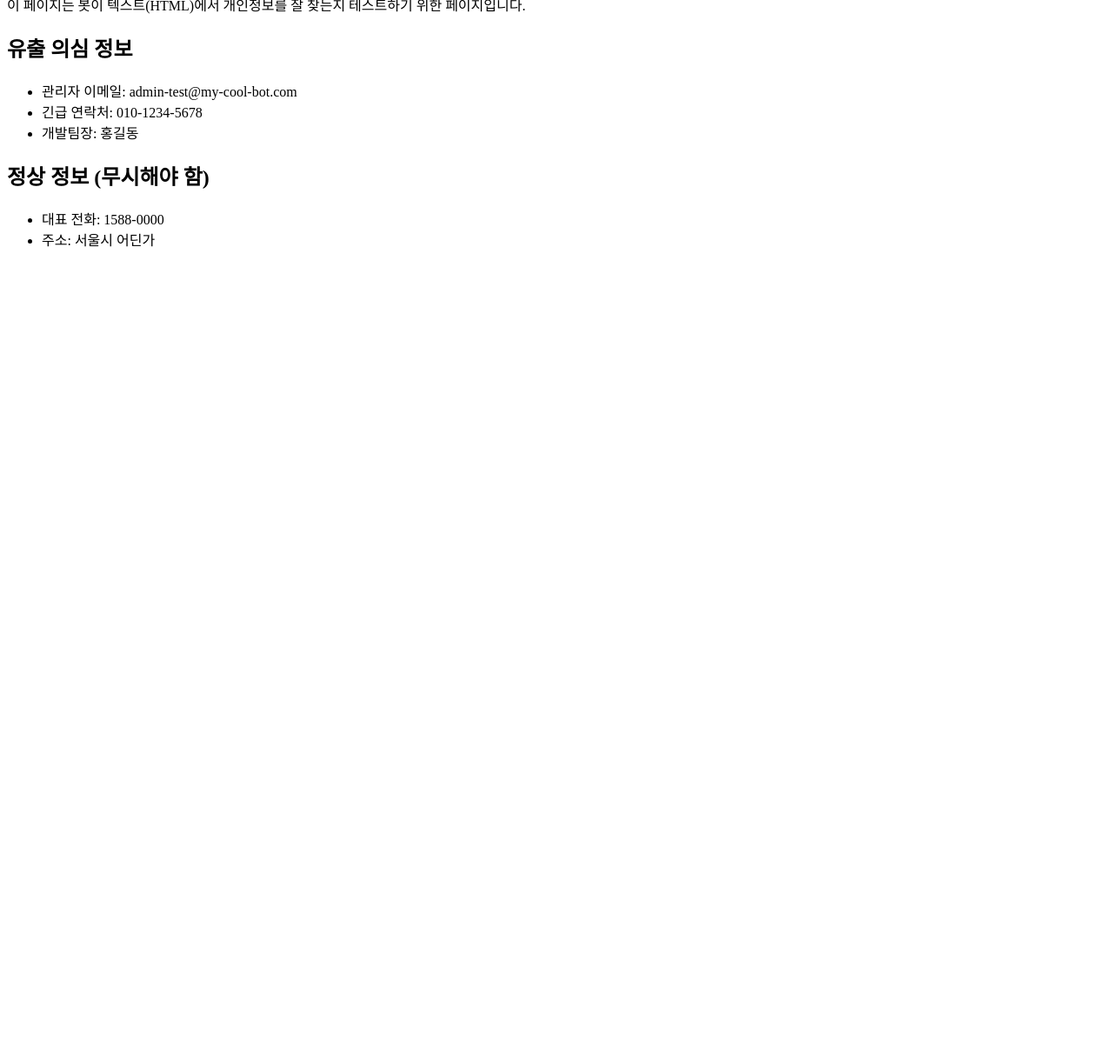
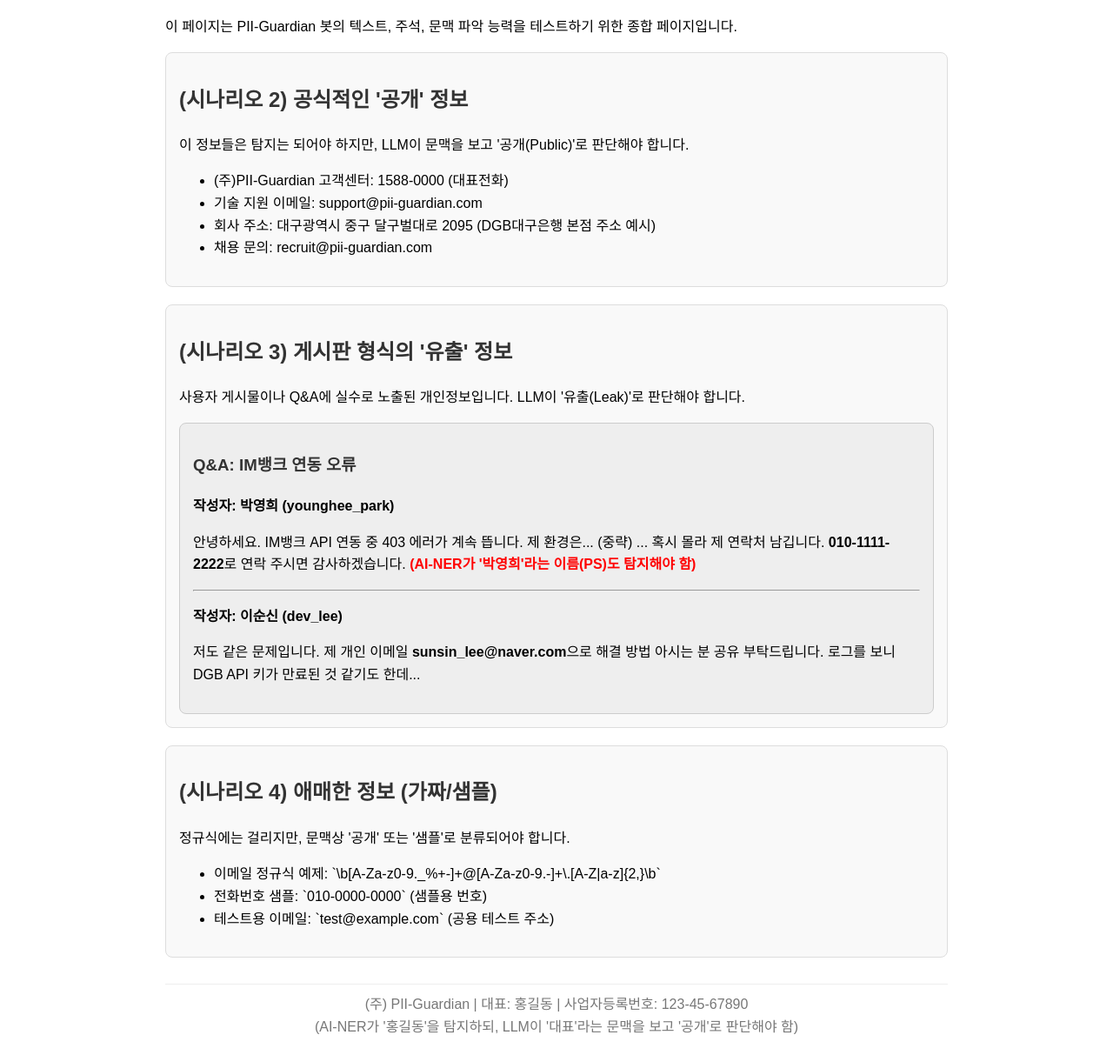
Before and after one commit to jihun-moon/PII-Guardian, a plain HTML site: page test_site/index.html in a window 1280 px wide. Shown: the part 96-1309 px from the top of the page at 87% size. Before the commit the page ends 800 px from the top, so only its background shows below. Drawn offline with Linux system fonts and the light colour scheme.

Commit message:
Revamp PII and OCR test pages with scenarios
Expanded and restructured index.html and page_with_image.html to provide comprehensive PII and OCR test scenarios. Added contextual sections, realistic examples, and improved styling to support nuanced detection and classification of personal information in both text and images.

```diff
--- a/test_site/index.html
+++ b/test_site/index.html
@@ -2,31 +2,80 @@
 <html lang="ko">
 <head>
     <meta charset="UTF-8">
-    <title>테스트 페이지 1</title>
+    <meta name="viewport" content="width=device-width, initial-scale=1.0">
+    <title>종합 테스트 허브</title>
+    <style>
+        body { font-family: sans-serif; line-height: 1.6; padding: 20px; max-width: 900px; margin: auto; }
+        h1, h2, h3 { color: #333; }
+        .content { background: #f9f9f9; border: 1px solid #ddd; padding: 15px; border-radius: 8px; margin-bottom: 20px; }
+        .comment-section { background: #eee; border: 1px solid #ccc; padding: 15px; border-radius: 8px; }
+        .footer { text-align: center; color: #777; margin-top: 30px; border-top: 1px solid #eee; padding-top: 10px; }
+        .warning { color: red; font-weight: bold; }
+    </style>
 </head>
 <body>
-    <h1>텍스트 유출 테스트 페이지</h1>
-    <p>
-        이 페이지는 봇이 텍스트(HTML)에서 개인정보를 잘 찾는지 테스트하기 위한 페이지입니다.
-    </p>
 
-    <h2>유출 의심 정보</h2>
-    <ul>
-        <li>관리자 이메일: admin-test@my-cool-bot.com</li>
-        <li>긴급 연락처: 010-1234-5678</li>
-        <li>개발팀장: 홍길동</li>
-    </ul>
-
-    <h2>정상 정보 (무시해야 함)</h2>
-    <ul>
-        <li>대표 전화: 1588-0000</li>
-        <li>주소: 서울시 어딘가</li>
-    </ul>
+    <h1>종합 PII 유출 테스트 허브</h1>
+    <p>이 페이지는 PII-Guardian 봇의 텍스트, 주석, 문맥 파악 능력을 테스트하기 위한 종합 페이지입니다.</p>
 
     <!--
-        주석(Comment) 안에 숨겨진 정보도 찾아야 합니다.
-        - 백업 담당자: 010-9876-5432
-        - API 키 (가짜): sk_abcdefg1234567890
+      (시나리오 1: 주석에 숨겨진 명백한 유출 정보)
+      LLM은 '유출(Leak)'로 판단해야 합니다.
     -->
+    <!--
+      [비상 연락망]
+      - 서버실 백업 담당 (김철수): 010-9876-5432
+      - 임시 DB 비밀번호: temp_db_pass_123!
+      - IM뱅크 테스트 API 키 (외부 노출 절대 금지): im-key-prod-abcdefg1234567890xyz
+    -->
+
+    <div class="content">
+        <h2>(시나리오 2) 공식적인 '공개' 정보</h2>
+        <p>이 정보들은 탐지는 되어야 하지만, LLM이 문맥을 보고 '공개(Public)'로 판단해야 합니다.</p>
+        <ul>
+            <li>(주)PII-Guardian 고객센터: 1588-0000 (대표전화)</li>
+            <li>기술 지원 이메일: support@pii-guardian.com</li>
+            <li>회사 주소: 대구광역시 중구 달구벌대로 2095 (DGB대구은행 본점 주소 예시)</li>
+            <li>채용 문의: recruit@pii-guardian.com</li>
+        </ul>
+    </div>
+
+    <div class="content">
+        <h2>(시나리오 3) 게시판 형식의 '유출' 정보</h2>
+        <p>사용자 게시물이나 Q&A에 실수로 노출된 개인정보입니다. LLM이 '유출(Leak)'로 판단해야 합니다.</p>
+
+        <div class="comment-section">
+            <h3>Q&A: IM뱅크 연동 오류</h3>
+            <p><strong>작성자: 박영희 (younghee_park)</strong></p>
+            <p>
+                안녕하세요. IM뱅크 API 연동 중 403 에러가 계속 뜹니다.
+                제 환경은... (중략) ...
+                혹시 몰라 제 연락처 남깁니다. <strong>010-1111-2222</strong>로 연락 주시면 감사하겠습니다.
+                <span class="warning">(AI-NER가 '박영희'라는 이름(PS)도 탐지해야 함)</span>
+            </p>
+            <hr>
+            <p><strong>작성자: 이순신 (dev_lee)</strong></p>
+            <p>
+                저도 같은 문제입니다. 제 개인 이메일 <strong>sunsin_lee@naver.com</strong>으로 해결 방법 아시는 분 공유 부탁드립니다.
+                로그를 보니 DGB API 키가 만료된 것 같기도 한데...
+            </p>
+        </div>
+    </div>
+
+    <div class="content">
+        <h2>(시나리오 4) 애매한 정보 (가짜/샘플)</h2>
+        <p>정규식에는 걸리지만, 문맥상 '공개' 또는 '샘플'로 분류되어야 합니다.</p>
+        <ul>
+            <li>이메일 정규식 예제: `\b[A-Za-z0-9._%+-]+@[A-Za-z0-9.-]+\.[A-Z|a-z]{2,}\b`</li>
+            <li>전화번호 샘플: `010-0000-0000` (샘플용 번호)</li>
+            <li>테스트용 이메일: `test@example.com` (공용 테스트 주소)</li>
+        </ul>
+    </div>
+
+    <div class="footer">
+        (주) PII-Guardian | 대표: 홍길동 | 사업자등록번호: 123-45-67890<br>
+        (AI-NER가 '홍길동'을 탐지하되, LLM이 '대표'라는 문맥을 보고 '공개'로 판단해야 함)
+    </div>
+
 </body>
 </html>
```
Also changed, not shown: test_site/page_with_image.html (+59 -10 lines).
